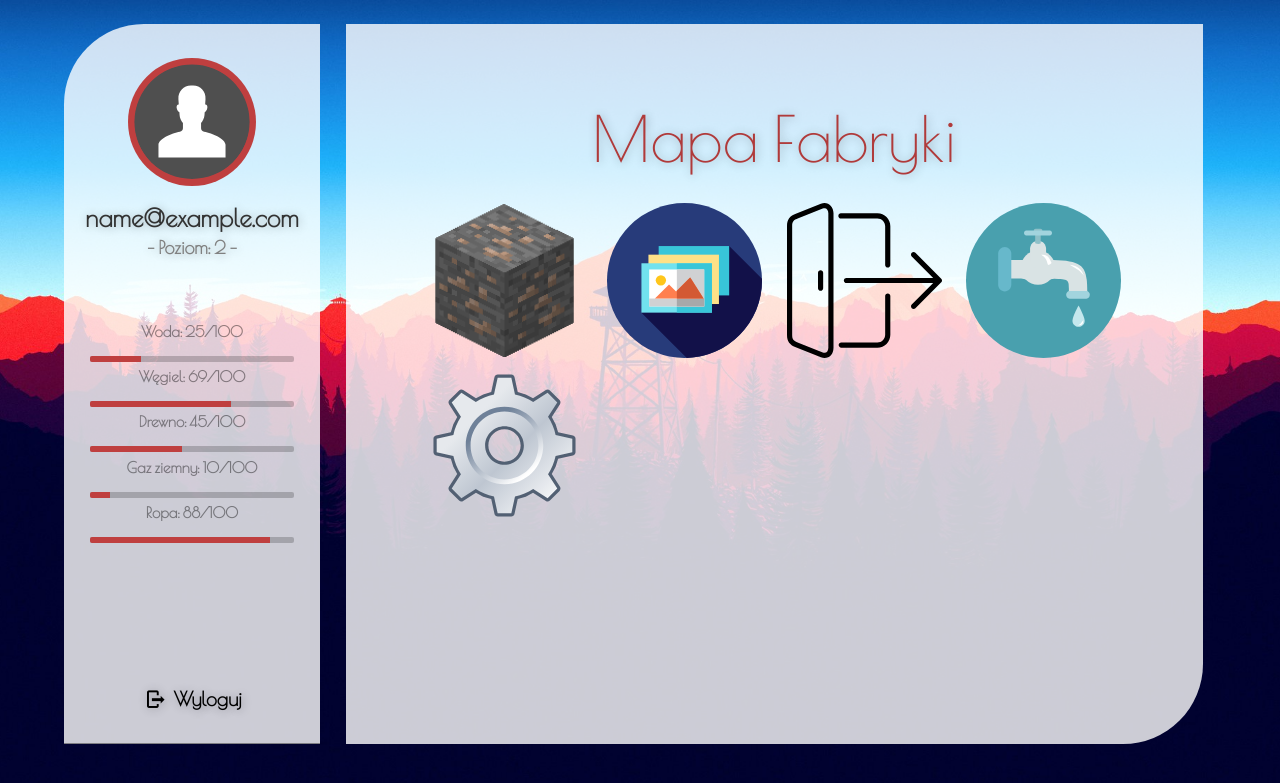
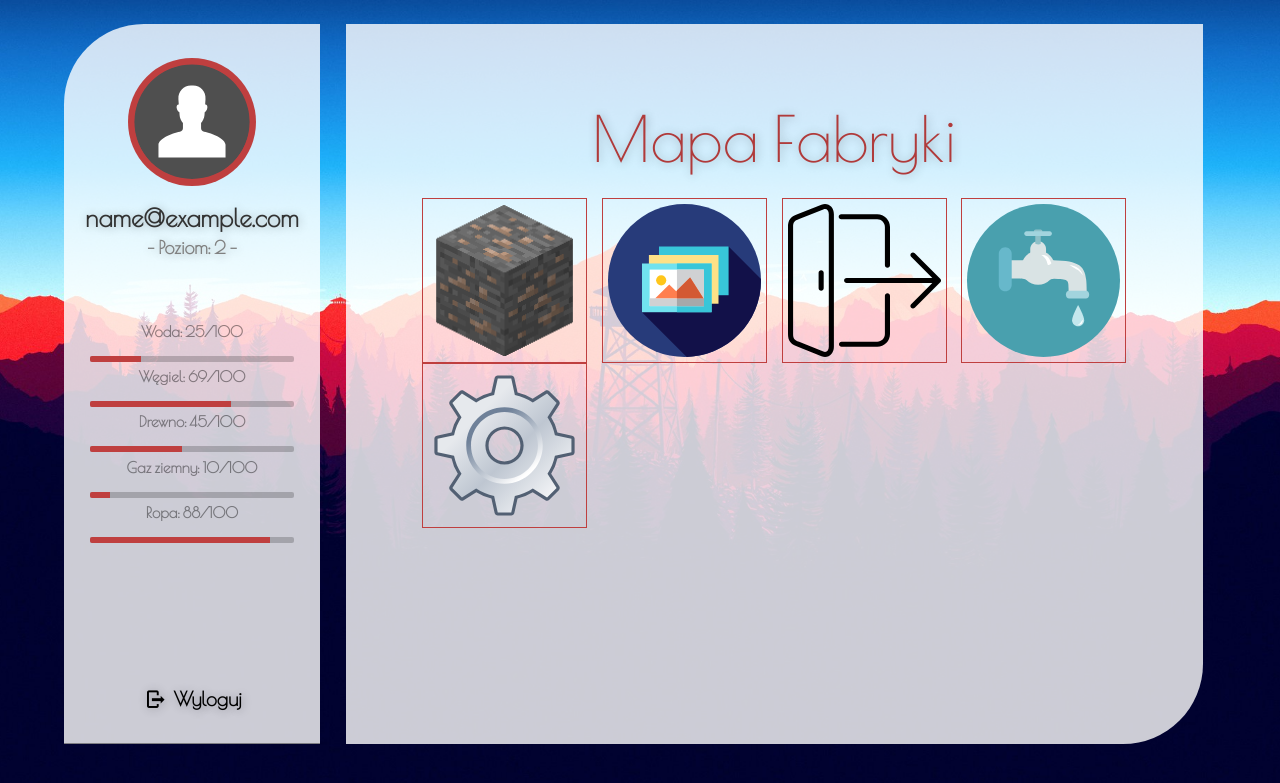
Before and after one commit to SerhiiRI/FactorioLikeGame, a PHP site: page /Map.php in a window 1280 px wide. Shown: the top 783 px of the page. Run offline with PHP 8.4, Linux system fonts and the light colour scheme; the visitor is signed in with stand-in values (Sample User, id 1); some libraries are stand-ins or nearby versions; some web fonts are replaced.

Commit message:
Małe poprawki na start i czekam na braz twórców

```diff
--- a/Map.php
+++ b/Map.php
@@ -58,7 +58,7 @@ if (isset($_SESSION["idUser"]) && $_SESSION["UserType"] == "2") {
             document.getElementById("grafika_ligthbox").src = "resr/img/" + grafika;
             document.getElementById("lvl_ligthbox").innerHTML = "Poziom: " + lvl;
             document.getElementById("wydobycie_ligthbox").innerHTML = "Wydobycie: " + wydobycie + "/h";
-
+            document.getElementById("alx_flexkontener_0").style.transition = "all 500ms";
         }
 
         function func_close_zindex() {
--- a/style/aleks_style.css
+++ b/style/aleks_style.css
@@ -394,6 +394,7 @@ table, tr, td {
     transition: background-color 200ms;
     min-width: var(--min-pic-px);
     max-width: var(--max-pic-px);
+    border: solid 1px rgba(191, 63, 63, 1);
 }
 
 .alx_flexy_w_divie_map:hover {
```
